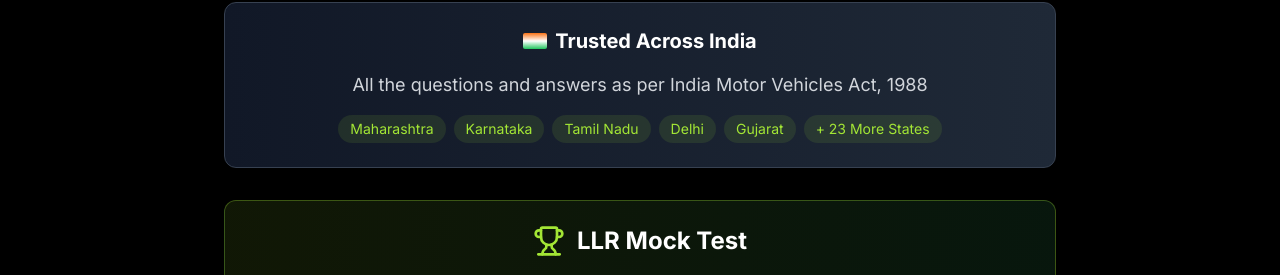
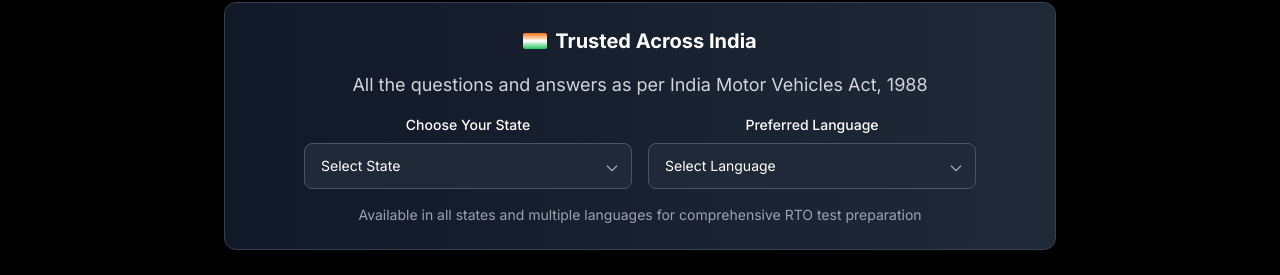
Before and after one commit to gopikiranspam/bumprweb, a React (Vite) app: page /guest-practice in a window 1280 px wide. Shown: the part 263-538 px from the top of the page. Built offline with nearby package versions, Linux system fonts and the light colour scheme; no server answers; the database is empty.

Commit message:
Add interactive state and language dropdowns

```diff
--- a/src/pages/GuestPracticeSelectionPage.tsx
+++ b/src/pages/GuestPracticeSelectionPage.tsx
@@ -126,14 +126,79 @@ export const GuestPracticeSelectionPage: React.FC = () => {
             <p className="text-gray-300 text-base sm:text-lg">
               All the questions and answers as per India Motor Vehicles Act, 1988
             </p>
-            <div className="flex flex-wrap justify-center gap-1.5 sm:gap-2 text-xs sm:text-sm">
-              <span className="bg-lime-400/10 text-lime-400 px-2 sm:px-3 py-1 rounded-full">Maharashtra</span>
-              <span className="bg-lime-400/10 text-lime-400 px-2 sm:px-3 py-1 rounded-full">Karnataka</span>
-              <span className="bg-lime-400/10 text-lime-400 px-2 sm:px-3 py-1 rounded-full">Tamil Nadu</span>
-              <span className="bg-lime-400/10 text-lime-400 px-2 sm:px-3 py-1 rounded-full">Delhi</span>
-              <span className="bg-lime-400/10 text-lime-400 px-2 sm:px-3 py-1 rounded-full">Gujarat</span>
-              <span className="bg-lime-400/10 text-lime-400 px-2 sm:px-3 py-1 rounded-full">+ 23 More States</span>
+
+            {/* Interactive Dropdowns */}
+            <div className="grid grid-cols-1 sm:grid-cols-2 gap-4 max-w-2xl mx-auto">
+              {/* State Dropdown */}
+              <div className="relative">
+                <label className="block text-white text-sm font-medium mb-2">Choose Your State</label>
+                <select className="w-full bg-gray-800 border border-gray-600 rounded-lg px-4 py-3 text-white text-sm focus:outline-none focus:border-lime-400 focus:ring-2 focus:ring-lime-400/20 appearance-none cursor-pointer">
+                  <option value="">Select State</option>
+                  <option value="andhra-pradesh">Andhra Pradesh</option>
+                  <option value="arunachal-pradesh">Arunachal Pradesh</option>
+                  <option value="assam">Assam</option>
+                  <option value="bihar">Bihar</option>
+                  <option value="chhattisgarh">Chhattisgarh</option>
+                  <option value="goa">Goa</option>
+                  <option value="gujarat">Gujarat</option>
+                  <option value="haryana">Haryana</option>
+                  <option value="himachal-pradesh">Himachal Pradesh</option>
+                  <option value="jharkhand">Jharkhand</option>
+                  <option value="karnataka">Karnataka</option>
+                  <option value="kerala">Kerala</option>
+                  <option value="madhya-pradesh">Madhya Pradesh</option>
+                  <option value="maharashtra">Maharashtra</option>
+                  <option value="manipur">Manipur</option>
+                  <option value="meghalaya">Meghalaya</option>
+                  <option value="mizoram">Mizoram</option>
+                  <option value="nagaland">Nagaland</option>
+                  <option value="odisha">Odisha</option>
+                  <option value="punjab">Punjab</option>
+                  <option value="rajasthan">Rajasthan</option>
+                  <option value="sikkim">Sikkim</option>
+                  <option value="tamil-nadu">Tamil Nadu</option>
+                  <option value="telangana">Telangana</option>
+                  <option value="tripura">Tripura</option>
+                  <option value="uttar-pradesh">Uttar Pradesh</option>
+                  <option value="uttarakhand">Uttarakhand</option>
+                  <option value="west-bengal">West Bengal</option>
+                </select>
+                {/* Custom dropdown arrow */}
+                <div className="absolute inset-y-0 right-0 flex items-center pr-3 pointer-events-none mt-8">
+                  <svg className="w-4 h-4 text-gray-400" fill="none" stroke="currentColor" viewBox="0 0 24 24">
+                    <path strokeLinecap="round" strokeLinejoin="round" strokeWidth={2} d="M19 9l-7 7-7-7" />
+                  </svg>
+                </div>
+              </div>
+
+              {/* Language Dropdown */}
+              <div className="relative">
+                <label className="block text-white text-sm font-medium mb-2">Preferred Language</label>
+                <select className="w-full bg-gray-800 border border-gray-600 rounded-lg px-4 py-3 text-white text-sm focus:outline-none focus:border-lime-400 focus:ring-2 focus:ring-lime-400/20 appearance-none cursor-pointer">
+                  <option value="">Select Language</option>
+                  <option value="hindi">Hindi</option>
+                  <option value="bengali">Bengali</option>
+                  <option value="marathi">Marathi</option>
+                  <option value="telugu">Telugu</option>
+                  <option value="tamil">Tamil</option>
+                  <option value="gujarati">Gujarati</option>
+                  <option value="urdu">Urdu</option>
+                  <option value="kannada">Kannada</option>
+                  <option value="odia">Odia</option>
+                  <option value="malayalam">Malayalam</option>
+                </select>
+                {/* Custom dropdown arrow */}
+                <div className="absolute inset-y-0 right-0 flex items-center pr-3 pointer-events-none mt-8">
+                  <svg className="w-4 h-4 text-gray-400" fill="none" stroke="currentColor" viewBox="0 0 24 24">
+                    <path strokeLinecap="round" strokeLinejoin="round" strokeWidth={2} d="M19 9l-7 7-7-7" />
+                  </svg>
+                </div>
+              </div>
             </div>
+
+            <p className="text-gray-400 text-sm mt-4">
+              Available in all states and multiple languages for comprehensive RTO test preparation
+            </p>
           </div>
         </div>
 
```
